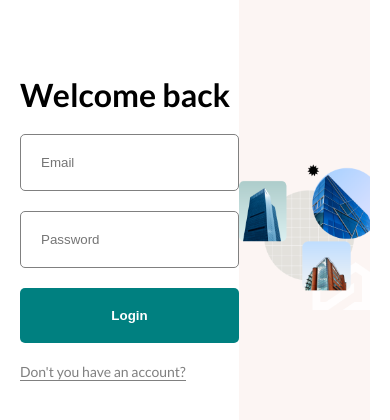
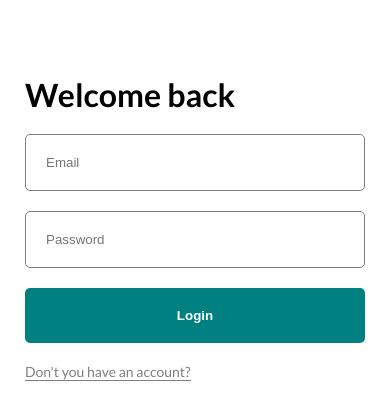
Before and after one commit to ZainabKhalid111/RealEstateApp, a React (Vite) app in the folder client/: page /login in a window 390 px wide. Shown: the part 244-664 px from the top of the page. Built offline with nearby package versions, Linux system fonts and the light colour scheme.

Commit message:
login page responsiveness

```diff
--- a/client/src/routes/login/login.scss
+++ b/client/src/routes/login/login.scss
@@ -3,7 +3,7 @@
   display: flex;
 
   .formContainer {
-    flex: 3;
+    flex: 1;
     height: 100%;
     display: flex;
     align-items: center;
@@ -13,14 +13,18 @@
       display: flex;
       flex-direction: column;
       gap: 20px;
+      padding: 60px 30px;
+      border-radius: 10px;
+      width: 400px;
+      box-shadow: rgba(0, 0, 0, 0.24) 0px 3px 8px;
 
-      input{
+      input {
         padding: 20px;
         border: 1px solid gray;
         border-radius: 5px;
       }
 
-      button{
+      button {
         padding: 20px;
         border-radius: 5px;
         border: none;
@@ -29,17 +33,17 @@
         font-weight: bold;
         cursor: pointer;
 
-        &:disabled{
-          background-color: #BED9D8;
+        &:disabled {
+          background-color: #bed9d8;
           cursor: not-allowed;
         }
       }
 
-      span{
+      span {
         color: rgba(255, 0, 0, 0.591);
       }
 
-      a{
+      a {
         font-size: 14px;
         color: gray;
         border-bottom: 1px solid gray;
@@ -49,7 +53,7 @@
   }
 
   .imgContainer {
-    flex: 2;
+    flex: 1;
     background-color: #fcf5f3;
     display: flex;
     align-items: center;
@@ -58,4 +62,15 @@
       width: 100%;
     }
   }
+
+  @media (max-width: 768px) {
+    .imgContainer {
+      display: none;
+    }
+    form{
+      width: 100% !important;
+      padding: 5px !important;
+      box-shadow: none !important;
+    }
+  }
 }
```
